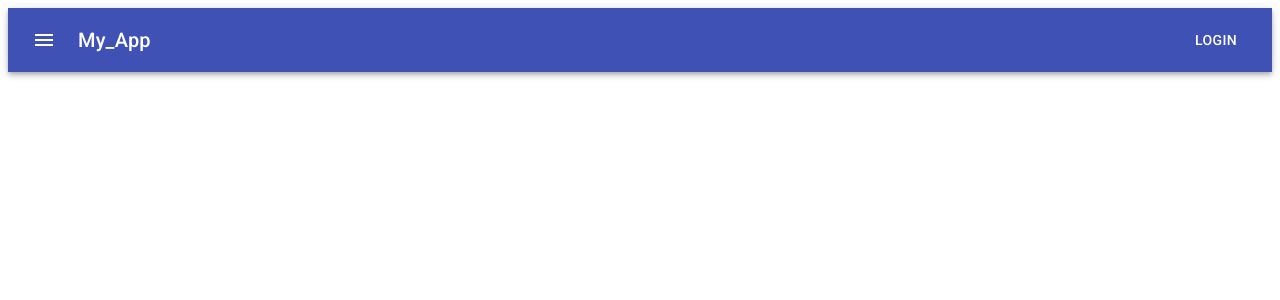
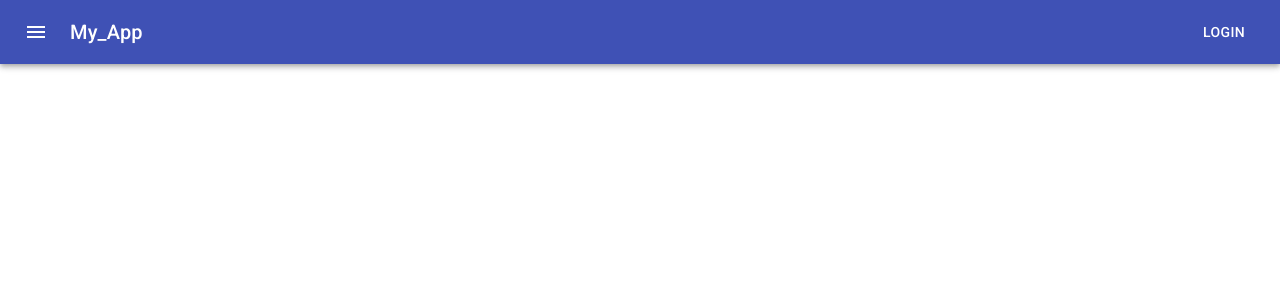
Before and after one commit to Rleopioneer/Mui_App, a React (Create React App) app: page / in a window 1280 px wide. Shown: the top 300 px of the page. Built offline with nearby package versions, Linux system fonts and the light colour scheme.

Commit message:
Definindo estilos globais

```diff
--- /dev/null
+++ b/src/index.css
@@ -0,0 +1,5 @@
+* {
+    margin: 0;
+    padding: 0;
+    box-sizing: border-box;
+}
--- a/src/index.js
+++ b/src/index.js
@@ -2,6 +2,7 @@ import React from 'react'
 import ReactDOM from 'react-dom/client'
 
 import App from './App'
+import './index.css'
 
 
 const root = ReactDOM.createRoot(document.getElementById('root'))
```
